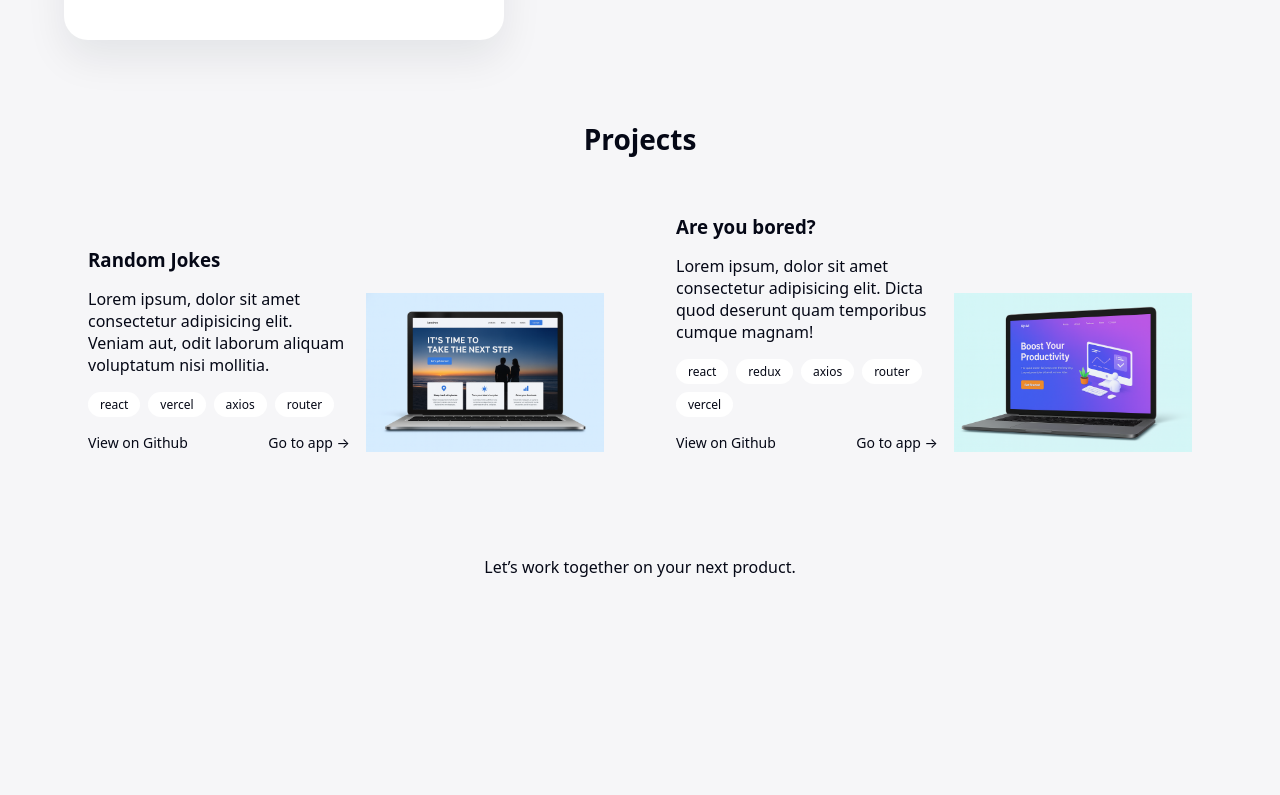
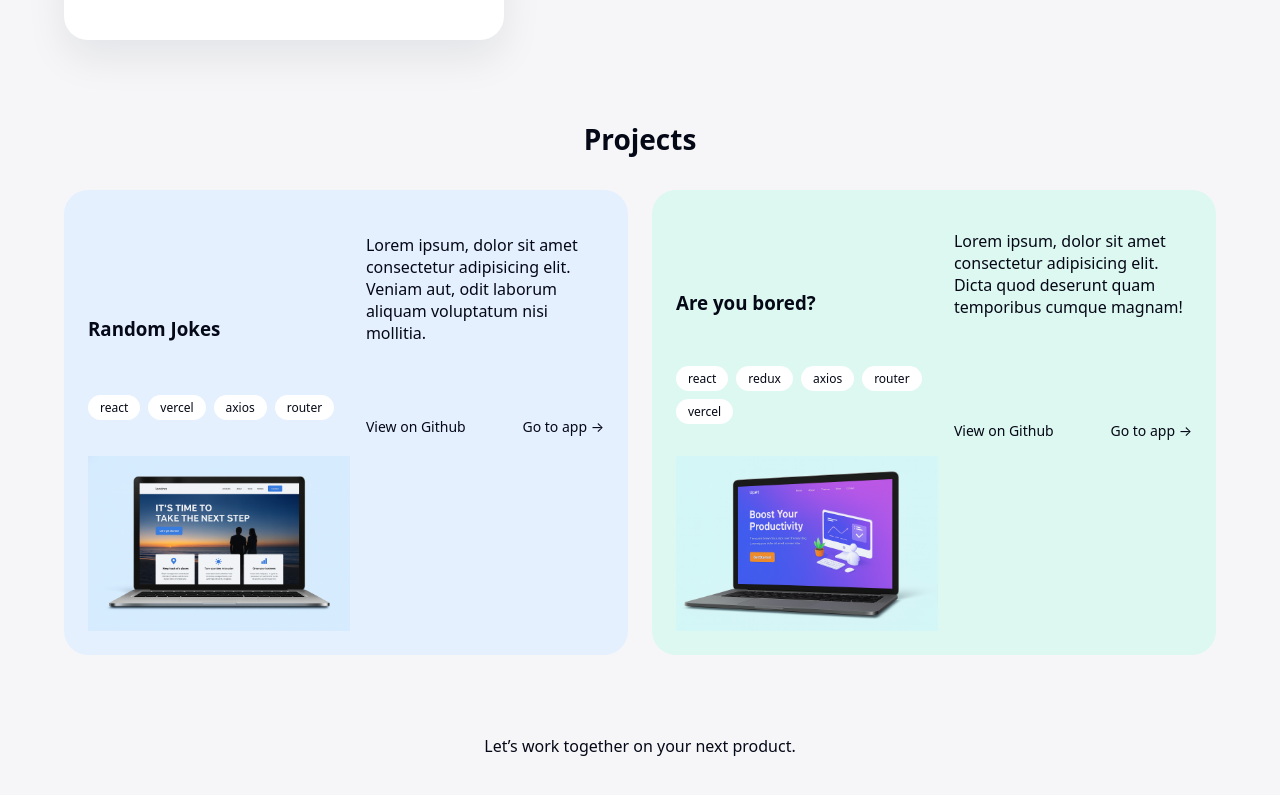
Before and after one commit to eylem-emel/portfolyo-main, a React (Vite) app: page / in a window 1280 px wide. Shown: the part 992-1787 px from the top of the page. Before the commit the page ends 1650 px from the top, so only its background shows below. Built offline with nearby package versions, Linux system fonts and the light colour scheme.

Commit message:
refactor: Update project card structure for improved semantics and accessibility

```diff
--- a/src/components/Projects.jsx
+++ b/src/components/Projects.jsx
@@ -7,29 +7,36 @@ export default function Projects({ projectsSection }) {
 
       <div className="projects-grid">
         {projects.map((project) => (
-          <div key={project.name} className="project-card">
+          <article
+            key={project.name}
+            className="project-card"
+            style={{ backgroundColor: project.cardBg }}
+          >
+            <h3 className="project-title">{project.name}</h3>
 
-            <div className="project-text">
-              <h3>{project.name}</h3>
-              <p>{project.description}</p>
+            <p className="project-desc">{project.description}</p>
 
-              <div className="project-tags">
-                {project.tags.map((tag) => (
-                  <span key={tag} className="tag-pill">{tag}</span>
-                ))}
-              </div>
+            <div className="project-tags">
+              {project.tags.map((tag) => (
+                <span key={tag} className="tag-pill">
+                  {tag}
+                </span>
+              ))}
+            </div>
 
-              <div className="project-links">
-                <a href={project.github} target="_blank">View on Github</a>
-                <a href={project.url} target="_blank">Go to app →</a>
-              </div>
+            <div className="project-links">
+              <a href={project.github} target="_blank" rel="noreferrer">
+                View on Github
+              </a>
+              <a href={project.app} target="_blank" rel="noreferrer">
+                Go to app →
+              </a>
             </div>
 
             <div className="project-image-wrapper">
               <img src={project.image} alt={project.name} />
             </div>
-
-          </div>
+          </article>
         ))}
       </div>
     </section>
```
